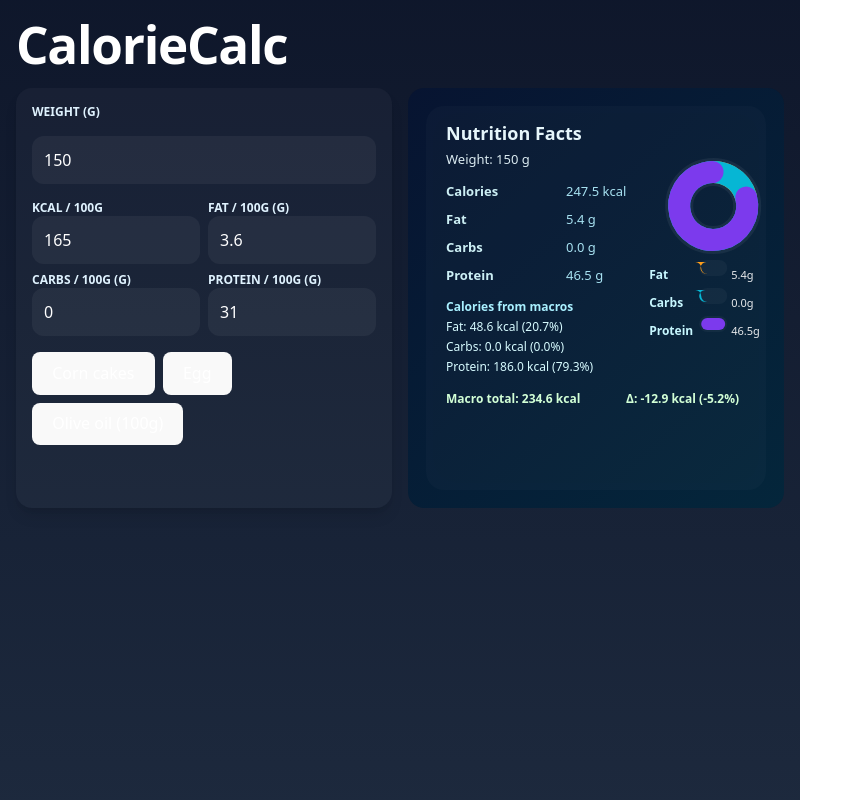
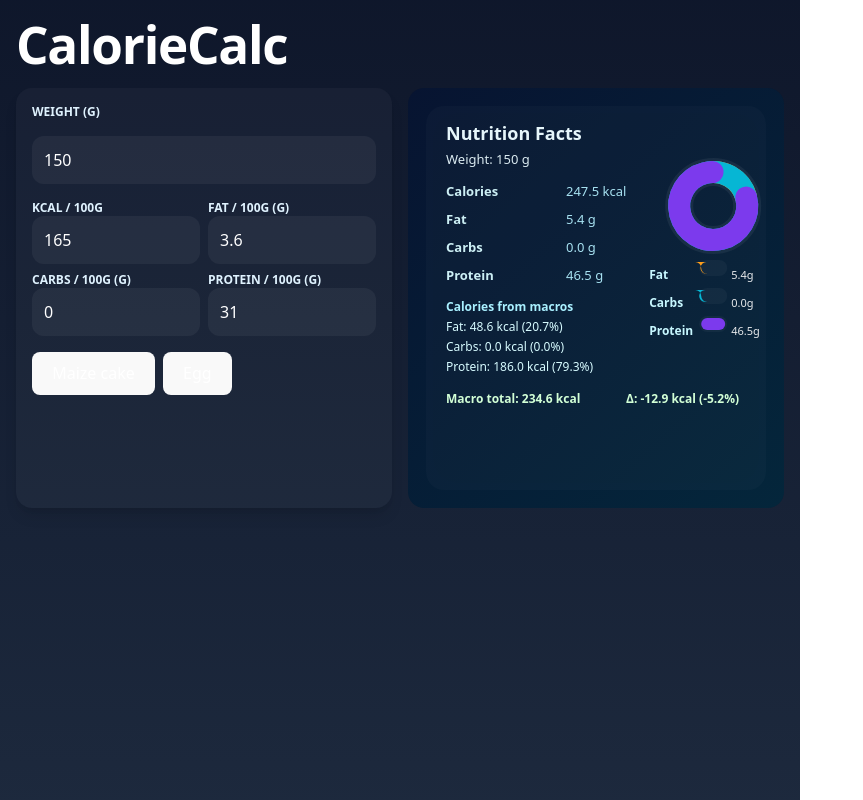
Before and after one commit to CoffeeStainJo/calo-calc-app, a React (Vite) app: page / in a window 1280 px wide. Shown: the whole page, without its empty margins (0-863 px from the left). Built offline with nearby package versions, Linux system fonts and the light colour scheme.

Commit message:
removed defaults

```diff
--- a/src/App.jsx
+++ b/src/App.jsx
@@ -11,10 +11,8 @@ export default function CalorieCanvasApp() {
   const [prot100, setProt100] = useState(31); // g per 100g
 
   const presets = [
-    { name: 'Corn cakes', cal: 400, fat: 1.8, carb: 64, prot: 7.4 },
-    // { name: 'Avocado', cal: 160, fat: 15, carb: 9, prot: 2 },
+    { name: 'Maize cake', cal: 400, fat: 1.8, carb: 64, prot: 7.4 },
     { name: 'Egg', cal: 149, fat: 10.60, carb: 0.3, prot: 13 },
-    { name: 'Olive oil (100g)', cal: 884, fat: 100, carb: 0, prot: 0 }
   ];
 
   // centralized macro color map so donut & bars match
```
